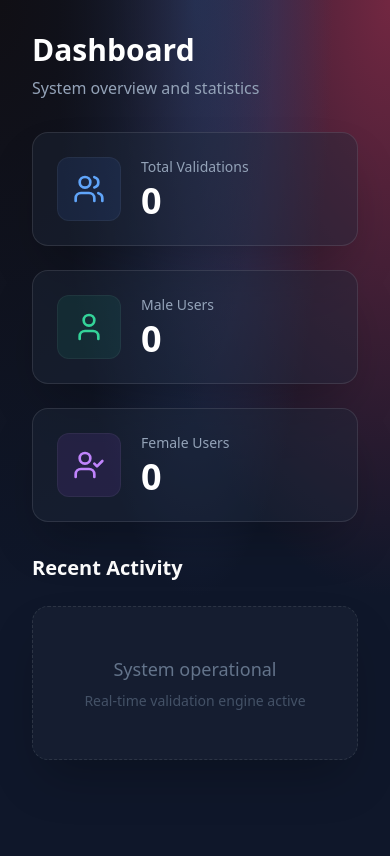
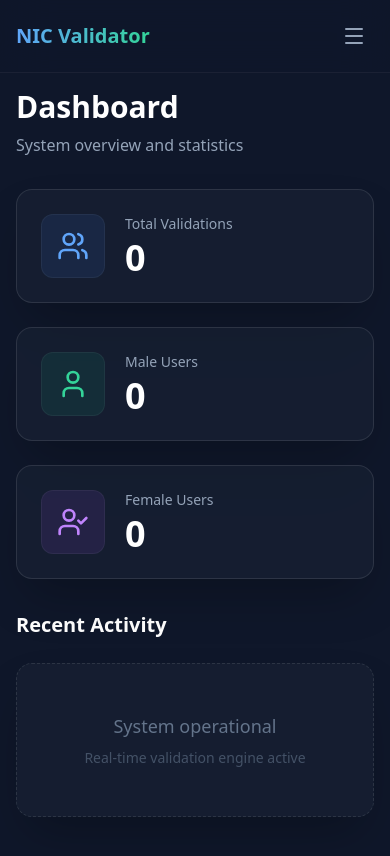
Before and after one commit to SandaruwanWeerawardhana/NIC-validating-application, a React app in the folder Frontend/: page /login in a window 390 px wide. Both pictures are taken after typing "Sample", "Sample123" into the empty fields and a click on the button "Sign In". Shown: the top 856 px of the page. Built offline with nearby package versions, Linux system fonts and the light colour scheme; the HTML template or start-up script is replaced by a standard one.

Commit message:
feat: enhance mobile navigation with toggle functionality and menu layout

```diff
--- a/Frontend/src/components/Layout.tsx
+++ b/Frontend/src/components/Layout.tsx
@@ -1,16 +1,21 @@
+import { useState } from 'react';
 import { Outlet, Link, useLocation, useNavigate } from 'react-router-dom';
 import { useAuthStore } from '../store/authStore';
-import { LayoutDashboard, CreditCard, FileText, LogOut } from 'lucide-react';
+import { LayoutDashboard, CreditCard, FileText, LogOut, Menu, X } from 'lucide-react';
+import { Button } from './Button';
 
 export const Layout = () => {
     const { logout } = useAuthStore();
     const location = useLocation();
     const navigate = useNavigate();
+    const [isMobileMenuOpen, setIsMobileMenuOpen] = useState(false);
 
     const handleLogout = () => {
         logout();
         navigate('/login');
     }
+
+    const toggleMobileMenu = () => setIsMobileMenuOpen(!isMobileMenuOpen);
 
     const navItems = [
         { path: '/', label: 'Dashboard', icon: LayoutDashboard },
@@ -19,9 +24,15 @@ export const Layout = () => {
     ];
 
     return (
-        <div className="min-h-screen flex animate-enter">
-            {/* Glass Sidebar */}
-            <aside className="w-72 bg-slate-900/30 backdrop-blur-xl border-r border-white/5 hidden md:flex flex-col z-10">
+        <div className="min-h-screen flex flex-col md:flex-row animate-enter bg-[#0f172a]">
+            <div className="md:hidden flex items-center justify-between p-4 border-b border-white/5 bg-slate-900/50 backdrop-blur-xl sticky top-0 z-30">
+                <h1 className="text-xl font-bold bg-clip-text text-transparent bg-gradient-to-r from-blue-400 to-emerald-400">NIC Validator</h1>
+                <Button variant="ghost" size="sm" onClick={toggleMobileMenu} className="p-2">
+                    {isMobileMenuOpen ? <X size={24} /> : <Menu size={24} />}
+                </Button>
+            </div>
+
+            <aside className="w-72 bg-slate-900/30 backdrop-blur-xl border-r border-white/5 hidden md:flex flex-col sticky top-0 h-screen z-10">
                 <div className="p-8 border-b border-white/5">
                     <h1 className="text-2xl font-bold bg-clip-text text-transparent bg-gradient-to-r from-blue-400 to-emerald-400">NIC Validator</h1>
                 </div>
@@ -57,9 +68,54 @@ export const Layout = () => {
                 </div>
             </aside>
 
-            {/* Main Content */}
-            <main className="flex-1 p-8 overflow-auto h-screen scroll-smooth">
-                <div className="max-w-6xl mx-auto space-y-8 animate-enter stagger-1">
+            {isMobileMenuOpen && (
+                <div className="fixed inset-0 z-40 md:hidden">
+                    <div className="absolute inset-0 bg-black/60 backdrop-blur-sm" onClick={toggleMobileMenu}></div>
+
+                    <aside className="absolute top-0 left-0 w-3/4 max-w-sm h-full bg-slate-900/90 backdrop-blur-xl border-r border-white/10 flex flex-col animate-enter slide-right shadow-2xl">
+                        <div className="p-6 border-b border-white/5 flex justify-between items-center">
+                            <h1 className="text-xl font-bold text-white">Menu</h1>
+                            <button onClick={toggleMobileMenu} className="text-slate-400 hover:text-white">
+                                <X size={24} />
+                            </button>
+                        </div>
+
+                        <nav className="flex-1 p-4 space-y-2">
+                            {navItems.map((item) => {
+                                const Icon = item.icon;
+                                const isActive = location.pathname === item.path;
+                                return (
+                                    <Link
+                                        key={item.path}
+                                        to={item.path}
+                                        onClick={toggleMobileMenu}
+                                        className={`flex items-center gap-4 px-4 py-3.5 rounded-xl transition-all ${isActive
+                                                ? 'bg-blue-600/20 text-blue-400 border border-blue-500/20'
+                                                : 'text-slate-400 hover:bg-white/5 hover:text-white'
+                                            }`}
+                                    >
+                                        <Icon size={22} />
+                                        <span className="font-medium">{item.label}</span>
+                                    </Link>
+                                );
+                            })}
+                        </nav>
+
+                        <div className="p-4 border-t border-white/5">
+                            <button
+                                onClick={handleLogout}
+                                className="flex items-center gap-3 px-4 py-3 w-full text-left text-red-400 hover:bg-red-500/10 rounded-xl"
+                            >
+                                <LogOut size={20} />
+                                Logout
+                            </button>
+                        </div>
+                    </aside>
+                </div>
+            )}
+
+            <main className="flex-1 p-4 md:p-8 overflow-auto h-[calc(100vh-64px)] md:h-screen w-full scroll-smooth">
+                <div className="max-w-6xl mx-auto space-y-6 md:space-y-8 animate-enter stagger-1 pb-20 md:pb-0">
                     <Outlet />
                 </div>
             </main>
```
